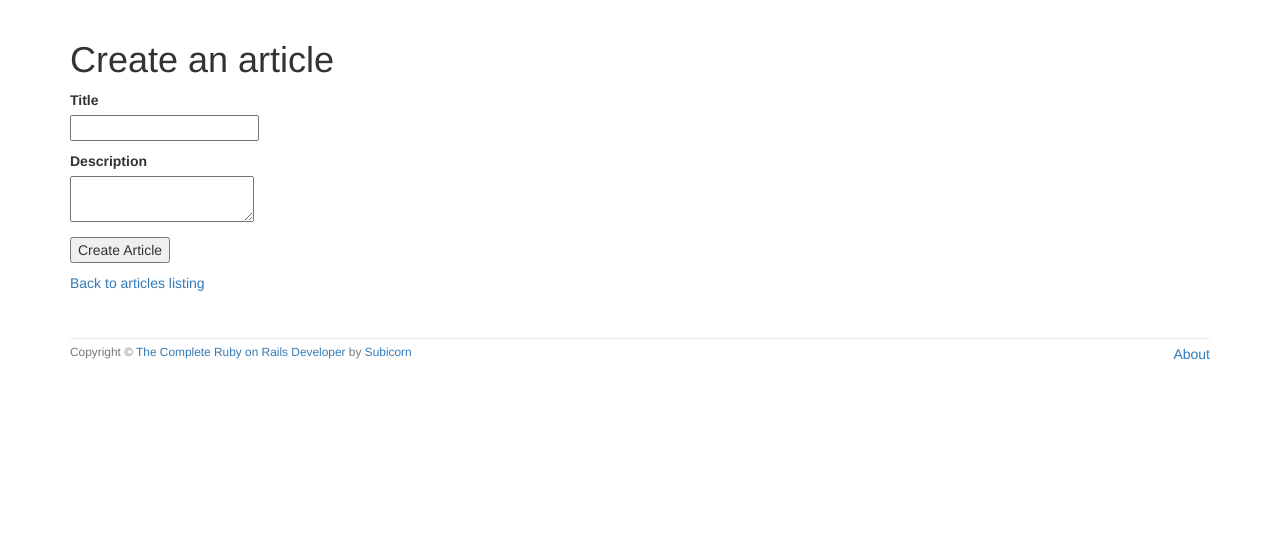
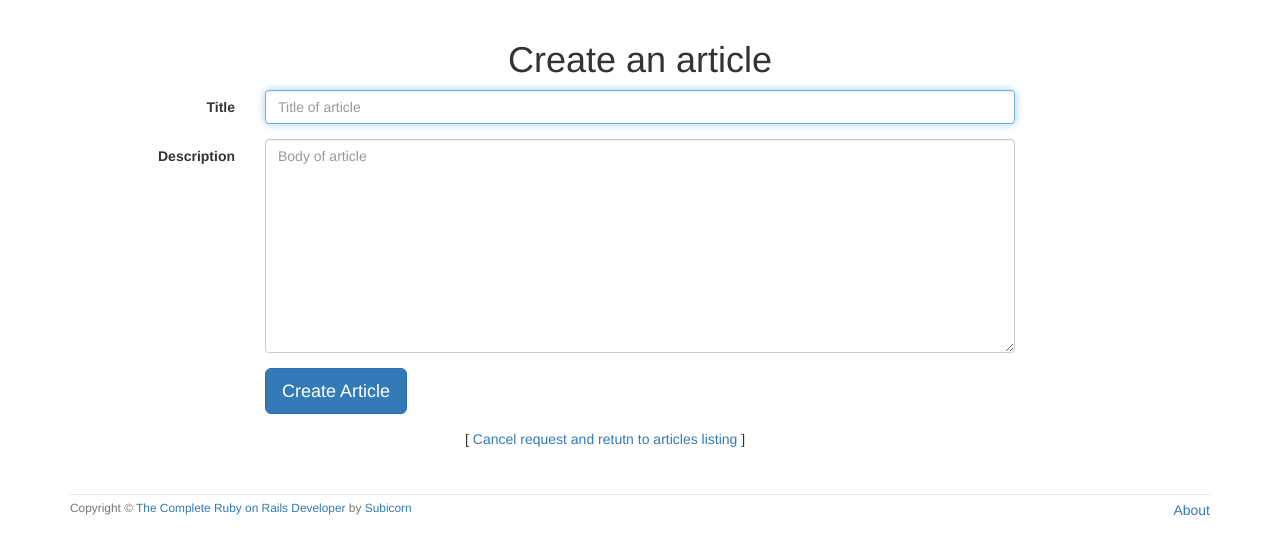
Before and after one commit to stevierich523/alpha-blog, a Rails app: page /articles/new in a window 1280 px wide. Shown: the part 52-607 px from the top of the page. Run offline with Rails 7, Linux system fonts and the light colour scheme; style sheets or scripts are compiled from the project's sources; some libraries are stand-ins or nearby versions.

Commit message:
Style form partial

```diff
--- a/app/views/articles/_form.html.erb
+++ b/app/views/articles/_form.html.erb
@@ -7,18 +7,33 @@
 </ul>
 <% end %>
 
-<%= form_for @article do |f| %>
-  <p>
-    <%= f.label :title %><br/>
-    <%= f.text_field :title %>
-  </p>
-  <p>
-    <%= f.label :description %><br/>
-    <%= f.text_area :description %>
-  </p>
-  <p>
-    <%= f.submit %>
-  </p>
-<% end %>
-
-<%= link_to "Back to articles listing", articles_path %>
+<div class="row">
+  <div class="col-xs-12">
+    <%= form_for(@article, :html => {class: "form-horizontal", role: "form"}) do |f| %>
+      <div class="form-group">
+        <div class="control-label col-sm-2">
+          <%= f.label :title %>
+        </div>
+        <div class="col-sm-8">
+          <%= f.text_field :title, class: "form-control", placeholder: "Title of article", autofocus: true %>
+        </div>
+      </div>
+      <div class="form-group">
+        <div class="control-label col-sm-2">
+            <%= f.label :description %>
+        </div>
+        <div class="col-sm-8">
+            <%= f.text_area :description, rows: 10, class: "form-control", placeholder: "Body of article" %>
+        </div>
+      </div>
+      <div class="form-group">
+        <div class="col-sm-offset-2 col-sm-10">
+          <%= f.submit class: 'btn btn-primary btn-lg'%>
+        </div>
+      </div>
+    <% end %>
+    <div class="col-xs-4 col-xs-offset-4">
+      [ <%= link_to "Cancel request and retutn to articles listing", articles_path %> ]
+    </div>
+  </div>
+</div>
--- a/app/views/articles/edit.html.erb
+++ b/app/views/articles/edit.html.erb
@@ -1,3 +1,3 @@
-<h1>Edit existing article</h1>
+<h1 align='center'>Edit existing article</h1>
 
 <%= render 'form' %>
--- a/app/views/articles/new.html.erb
+++ b/app/views/articles/new.html.erb
@@ -1,3 +1,3 @@
-<h1>Create an article</h1>
+<h1 align="center">Create an article</h1>
 
 <%= render 'form' %>
```
